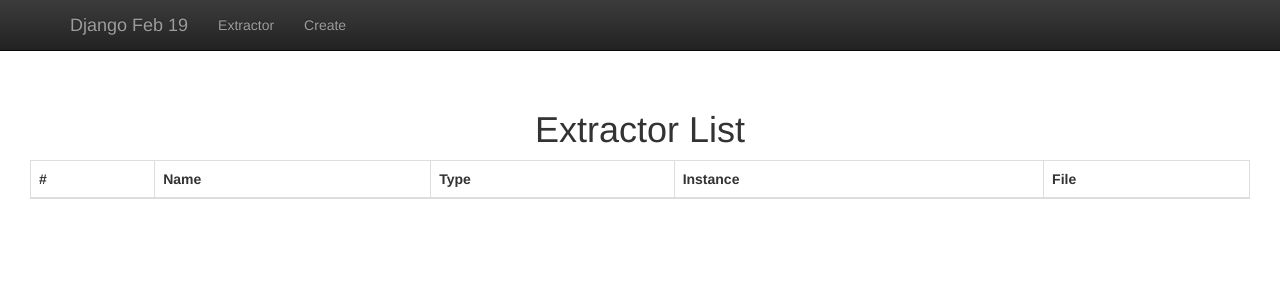
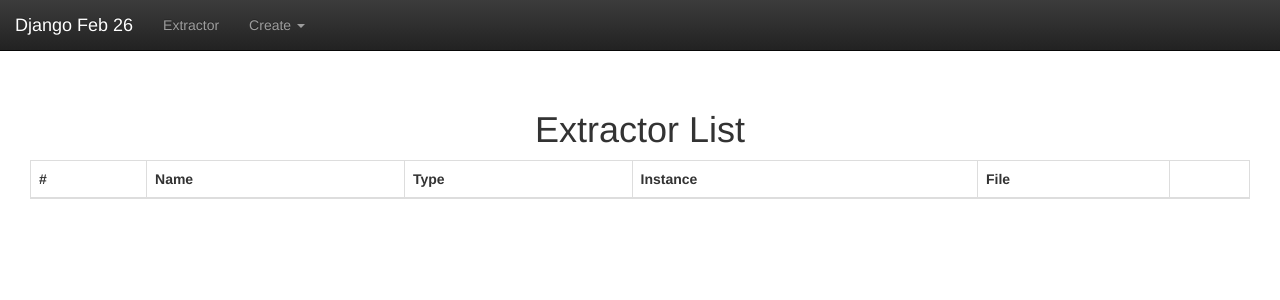
Before and after one commit to chethan-uc/feb19, a Django app: template templates/main/extractor_list.html in a window 1280 px wide. Shown: the top 300 px of the page. Run offline with Django 3.2, Linux system fonts and the light colour scheme; the template is opened without the code that fills it, so the values that code supplies are empty; some libraries are stand-ins or nearby versions.

Commit message:
Template Update

```diff
--- a/feb19/settings.py
+++ b/feb19/settings.py
@@ -36,6 +36,7 @@
     'django.contrib.sessions',
     'django.contrib.messages',
     'django.contrib.staticfiles',
+    'bootstrap3',
     'main', #s2
 )
 
--- a/feb19/urls.py
+++ b/feb19/urls.py
@@ -5,10 +5,6 @@
 admin.autodiscover()
 
 urlpatterns = patterns('',
-    # Examples:
-    # url(r'^$', 'feb19.views.home', name='home'),
-    # url(r'^blog/', include('blog.urls')),
-
     url(r'^admin/', include(admin.site.urls)),
     url(r'^main/', include(main_urls)), #s2
 )
--- a/main/urls.py
+++ b/main/urls.py
@@ -2,7 +2,7 @@
 from main.views import ExtractorList, ExtractorCreate, InstanceCreate, ExtractorTypeCreate, ExtractorFileCreate
 
 urlpatterns = patterns('main.views',
-	url(r'list$', ExtractorList.as_view(), name='extractor_list'),
+	url(r'$', ExtractorList.as_view(), name='extractor_list'),
 	url(r'extractor-create$', ExtractorCreate.as_view(), name='extractor_create'),
 	url(r'instance-create$', InstanceCreate.as_view(), name='instance_create'),
 	url(r'extractor-type-create$', ExtractorTypeCreate.as_view(), name='extractor_type_create'),
--- a/main/views.py
+++ b/main/views.py
@@ -6,13 +6,13 @@
 class ExtractorList(ListView):
     model = Extractor
 
-    def get_success_url(self):
-        return reverse('extractor_list')
 
 class ExtractorCreate(CreateView):
     model = Extractor
     template_name = 'form.html'
 
+    def get_success_url(self):
+        return reverse('extractor_list')
 class InstanceCreate(CreateView):
     model = Mst_Instance
     template_name = 'form.html'
--- a/templates/base.html
+++ b/templates/base.html
@@ -42,7 +42,7 @@
   <body>
 
     <nav class="navbar navbar-inverse navbar-fixed-top">
-      <div class="container">
+      <div class="container-fluid">
         <div class="navbar-header">
           <button type="button" class="navbar-toggle collapsed" data-toggle="collapse" data-target="#navbar" aria-expanded="false" aria-controls="navbar">
             <span class="sr-only">Toggle navigation</span>
@@ -50,12 +50,20 @@
             <span class="icon-bar"></span>
             <span class="icon-bar"></span>
           </button>
-          <a class="navbar-brand" href="#">Django Feb 19</a>
+          <a class="navbar-brand" href="#">Django Feb 26</a>
         </div>
         <div id="navbar" class="collapse navbar-collapse">
           <ul class="nav navbar-nav">
 			<li ><a href="{% url 'extractor_list' %}">Extractor</a></li>
-			<li ><a href="{% url 'extractor_create' %}">Create</a></li>
+			<li class="dropdown">
+				<a href="#" class="dropdown-toggle" data-toggle="dropdown" role="button" aria-expanded="false"> Create <span class="caret"></span></a>
+				<ul class="dropdown-menu" role="menu">
+					<li><a href="{% url 'extractor_create' %}">Create Extractor</a></li>
+					<li><a href="{% url 'instance_create' %}">Create Instance</a></li>
+					<li><a href="{% url 'extractor_type_create' %}">Create Extractor Type</a></li>
+					<li><a href="{% url 'extractor_file_create' %}">Create Extractor File</a></li>
+				</ul>
+			</li>
           </ul>
         </div>
       </div>
@@ -72,7 +80,7 @@
     ================================================== -->
     <!-- Placed at the end of the document so the pages load faster -->
     <script src="https://ajax.googleapis.com/ajax/libs/jquery/1.11.2/jquery.min.js"></script>
-    <script src="../../dist/js/bootstrap.min.js"></script>
+    <script src="http://getbootstrap.com/dist/js/bootstrap.min.js"></script>
     <!-- IE10 viewport hack for Surface/desktop Windows 8 bug -->
     <script src="../../assets/js/ie10-viewport-bug-workaround.js"></script>
     <script>
--- a/templates/main/extractor_list.html
+++ b/templates/main/extractor_list.html
@@ -9,6 +9,7 @@
 				<th>Type</th>
 				<th>Instance</th>
 				<th>File</th>
+				<th></th>
 			</tr>
 		</thead>
 		<tbody>
@@ -19,6 +20,7 @@
 					<td>{{object.extractor_type}}</td>
 					<td>{{object.instance}}</td>
 					<td>{{object.extractor_file}}</td>
+					<td></td>
 				</tr>
 			{% endfor %}
 		</tbody>
```
Also changed, not shown: templates/form.html (+7 -10 lines).
